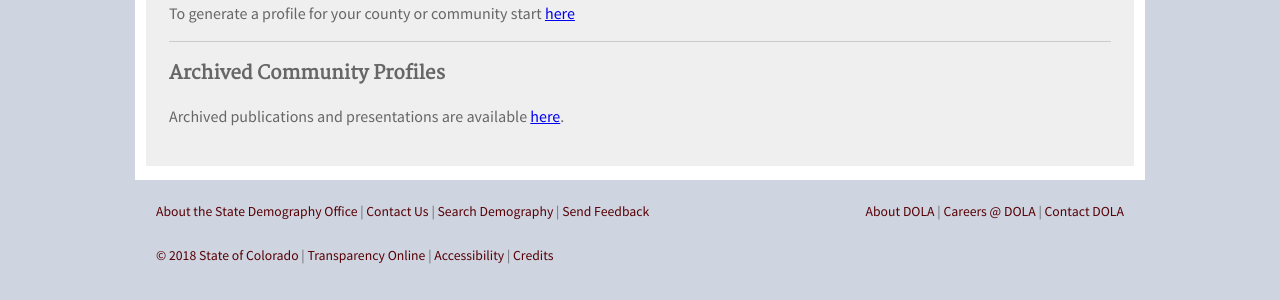
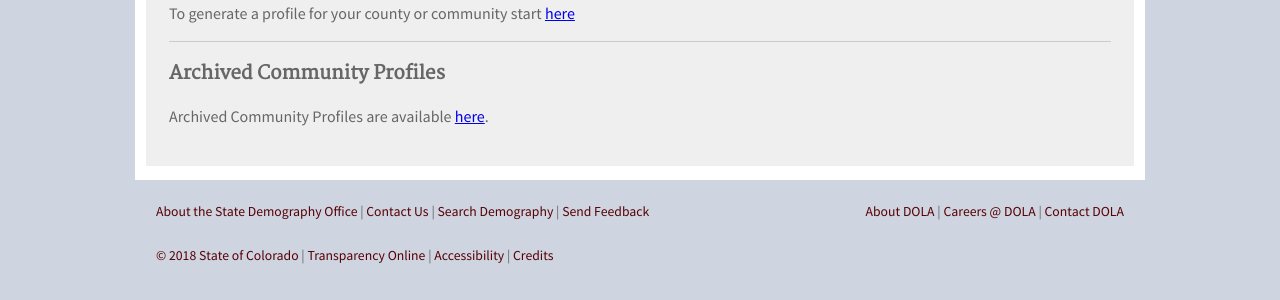
Before and after one commit to TBleess/Website_New, a Jekyll site: the page built from pages/9_Not_in_Menu/cp_test.md, in a window 1280 px wide. Shown: the part 551-851 px from the top of the page. Built offline with Jekyll 4.4.1, drawn with Linux system fonts in a browser that asks for light colours.

Commit message:
Update cp_test.md

```diff
--- a/pages/9_Not_in_Menu/cp_test.md
+++ b/pages/9_Not_in_Menu/cp_test.md
@@ -20,4 +20,4 @@ To generate a profile for your county or community start [here](https://gis.dola
 
 ###  Archived Community Profiles
 
-Archived publications and presentations are available [here](/demography/archived-publications-and-presentations#archived-publications-and-presentations).
+Archived Community Profiles are available [here](/demography/archived-publications-and-presentations#archived-publications-and-presentations).
```
